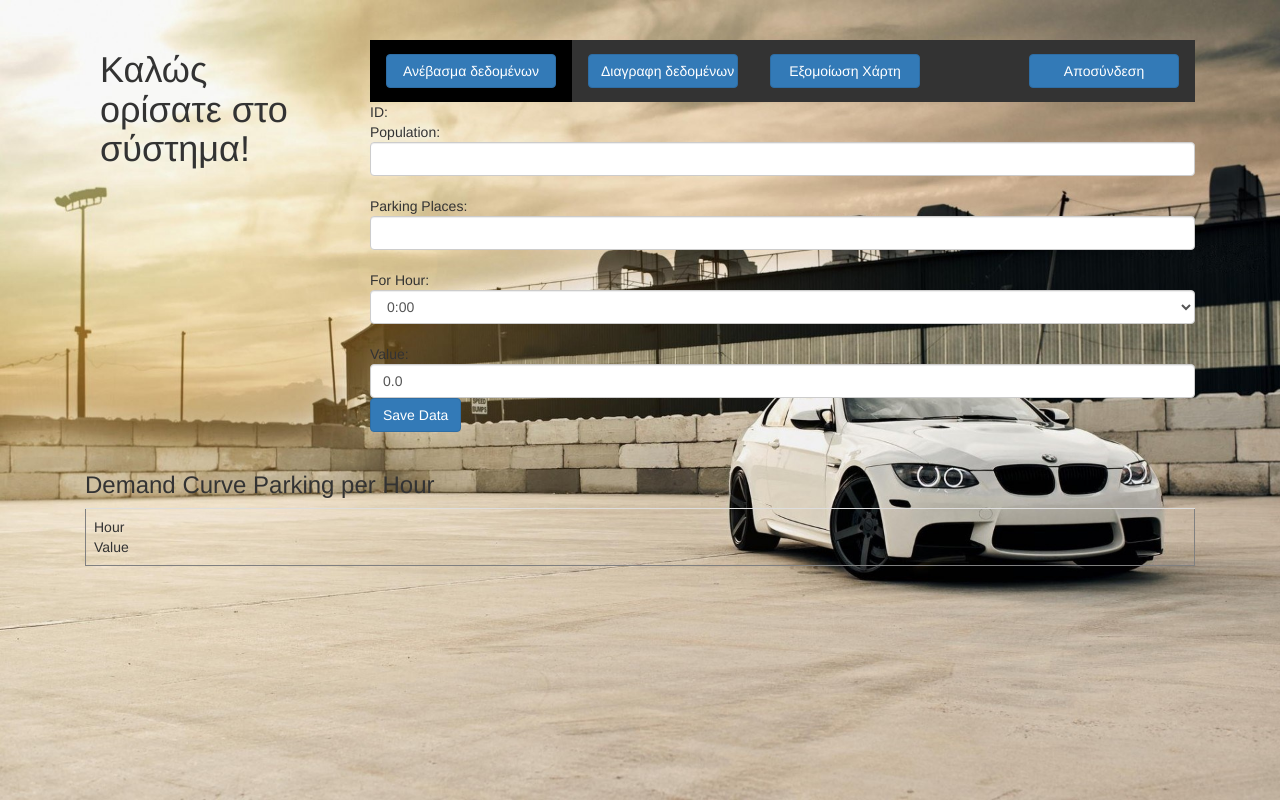
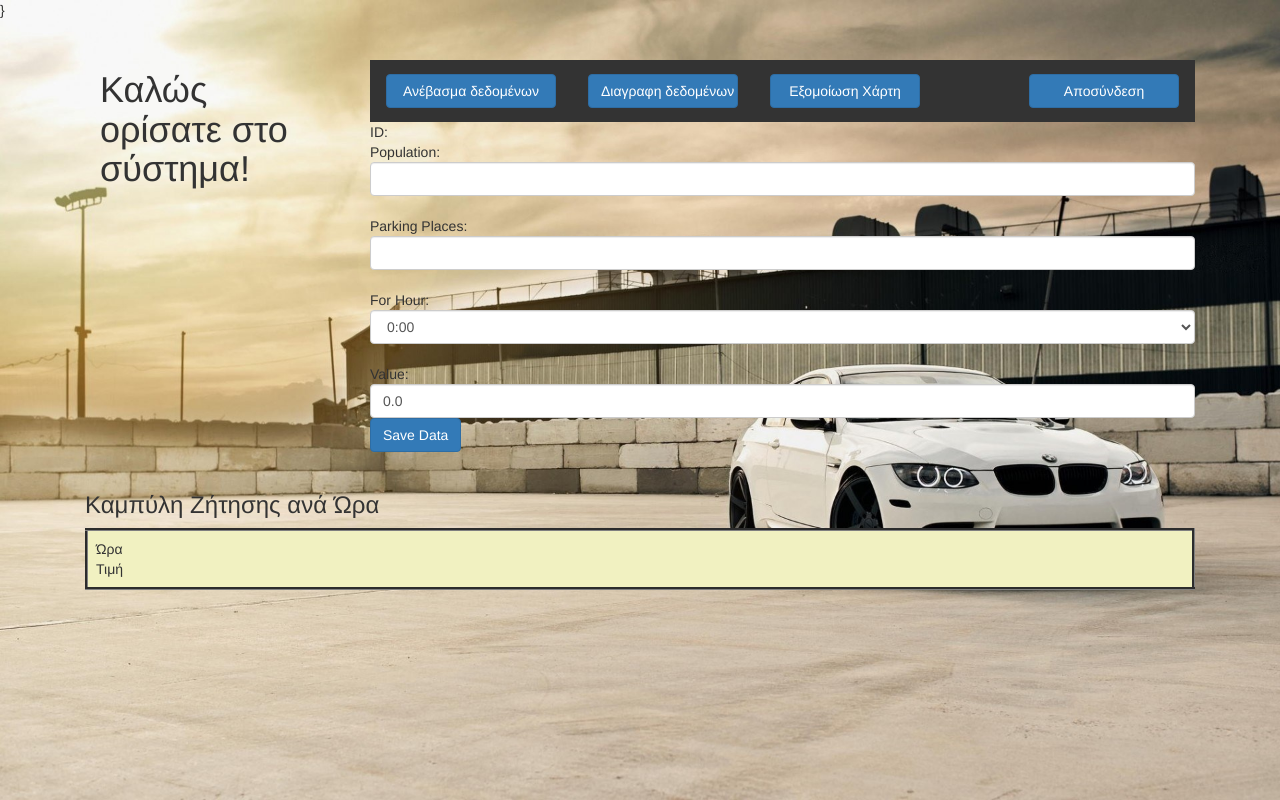
Before and after one commit to Erjon-19/web-10, a PHP site: page /admin/edit_sq.php?id=1 in a window 1280 px wide. Run offline with PHP 8.4, Linux system fonts and the light colour scheme; data that the repository does not hold is empty.

Commit message:
Add files via upload

```diff
--- a/admin/edit_sq.php
+++ b/admin/edit_sq.php
@@ -5,12 +5,30 @@ include "../connection.php";
 <!DOCTYPE html>
 <html lang="en">
 <head>
-  <title>Admin</title>
+  <title>Διαχειριστής</title>
   <meta charset="utf-8">
   <meta name="viewport" content="width=device-width, initial-scale=1">
   <link rel="stylesheet" href="https://maxcdn.bootstrapcdn.com/bootstrap/3.4.0/css/bootstrap.min.css">
   <script src="https://ajax.googleapis.com/ajax/libs/jquery/3.3.1/jquery.min.js"></script>
   <script src="https://maxcdn.bootstrapcdn.com/bootstrap/3.4.0/js/bootstrap.min.js"></script>
+	<style>
+
+  <style>
+table, th, td {
+  border: 1px solid black;
+  border-collapse: collapse;
+}
+th, td {
+  padding: 15px;
+  text-align: left;
+}
+table {
+  width: 100%;
+  background-color: #f1f1c1;
+}
+</style>
+}
+</style>
 </head>
 <body>
 <div class="container">
@@ -67,9 +85,9 @@ include "menu.php";
 	 echo "<br>
 	 </div>
 	 <div class=col-md-12>
-	 <h3>Demand Curve Parking per Hour  </h3>
-	 <table border=1 class=table>";
-	 echo "<tr><td>Hour<br>Value</td>";
+	 <h3>Καμπύλη Ζήτησης ανά Ώρα</h3>
+	 <table border=3 class=table>";
+	 echo "<tr><td>Ώρα<br>Τιμή</td>";
 
 	while( $r=mysqli_fetch_array($q))
 	{
--- a/admin/index.php
+++ b/admin/index.php
@@ -21,7 +21,7 @@ body {
 <div class=container>
 <div class=row>
  <div class=col-md-3>
-	 <h2 style="color: white; font-size:300%;"> Menu</h2>
+	  <h2 style="color: #660033; font-size:300%;">Επιστροφή</h2>
 	<a href='../index.php'><button   class='btn btn-primary' style='background-color: #483D8B; color:white;width:200px ;' >Σελίδα Χρήστη</button></a>
 
 
@@ -38,7 +38,7 @@ body {
       <label for="pwd">Password:</label>
       <input type="password" class="form-control" id="pwd" placeholder="Enter password" name="pwd">
     </div>
-    <button type="submit" class="btn btn-default">Login</button>
+    <button type="submit" class="btn btn-default">Σύνδεση</button>
   </form>
 
 </div>
--- a/admin/json.php
+++ b/admin/json.php
@@ -1,7 +1,7 @@
 <?php
 include "../connection.php";
 
-$result=mysqli_query($cn,"select * from polygon,curve where polygon.id=curve.id_polyg and time_v=$_GET[tm] ");
+$result=mysqli_query($cn,"SELECT * FROM polygon,curve WHERE polygon.id=curve.id_polyg AND time_v=$_GET[tm] ");
 
 $js="{\"reslt\":[";
 
--- a/admin/map.php
+++ b/admin/map.php
@@ -37,12 +37,12 @@ include "menu.php";
 	 ?>
 	 </select>
 	 <br>
-	 <input type=submit class='btn btn-primary' value='Color Map-Simulation'>
+	 <input type=submit class='btn btn-primary' value='Διαθεσιμότητα Parking'>
 	</form>
 
 	<?php
 
-		echo "<div class='alert alert-success'>Time Color Map: $time:00</div>";
+		echo "<div class='alert alert-success'>Ώρα: $time:00</div>";
 
 	?>
 
@@ -98,7 +98,7 @@ include "menu.php";
 
 
 					var inf = new google.maps.InfoWindow({
-          content: \"Polulation: $row[population]<br>Places Parking: $row[places]<br><a href='edit_sq.php?id=$row[id]'>Edit Square</a>\"
+          content: \"Πλήθυσμός: $row[population]<br>Θέσεις Parking: $row[places]<br><a href='edit_sq.php?id=$row[id]'>Επεξεργασία</a>\"
         });
 					inf.setPosition(event.latLng);
 				     inf.open(map);
--- a/admin/menu.php
+++ b/admin/menu.php
@@ -54,7 +54,7 @@ li a:hover:not(.active) {
 <body>
 
 <ul>
-  <li><a class="active" href='upload.php'><button class='btn btn-primary' style='width:170px;'>Ανέβασμα δεδομένων</button></a></li>
+  <li><a href='upload.php'><button class='btn btn-primary' style='width:170px;'>Ανέβασμα δεδομένων</button></a></li>
   <li><a href='del.php'><button class='btn btn-primary' style='width:150px;'>Διαγραφη δεδομένων</button></a></li>
   <li><a href='map.php'><button class='btn btn-primary' style='width:150px;'>Εξομοίωση Χάρτη</button></a></li>
   <li style="float:right"><a href='logout.php'><button class='btn btn-primary' style='width:150px;'>Αποσύνδεση</button></a></li>
```
Also changed, not shown: admin/del.php (+3 -5 lines), admin/login.php (+9 -6 lines), admin/upload.php (+6 -8 lines).
